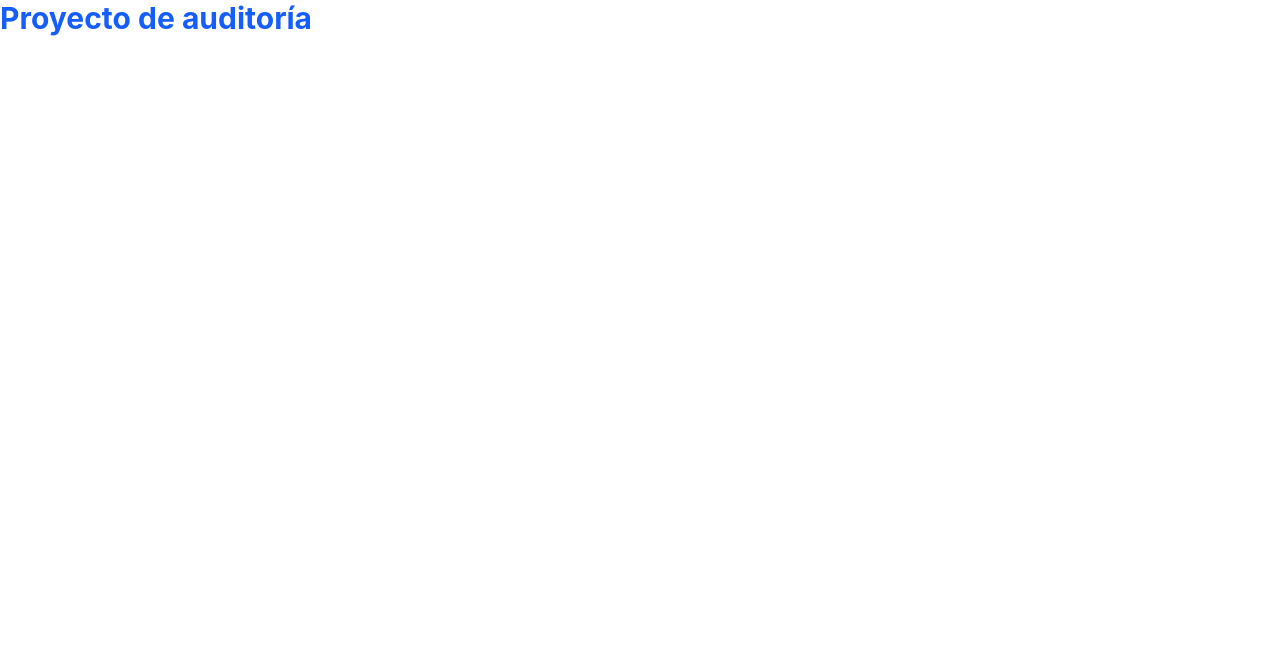
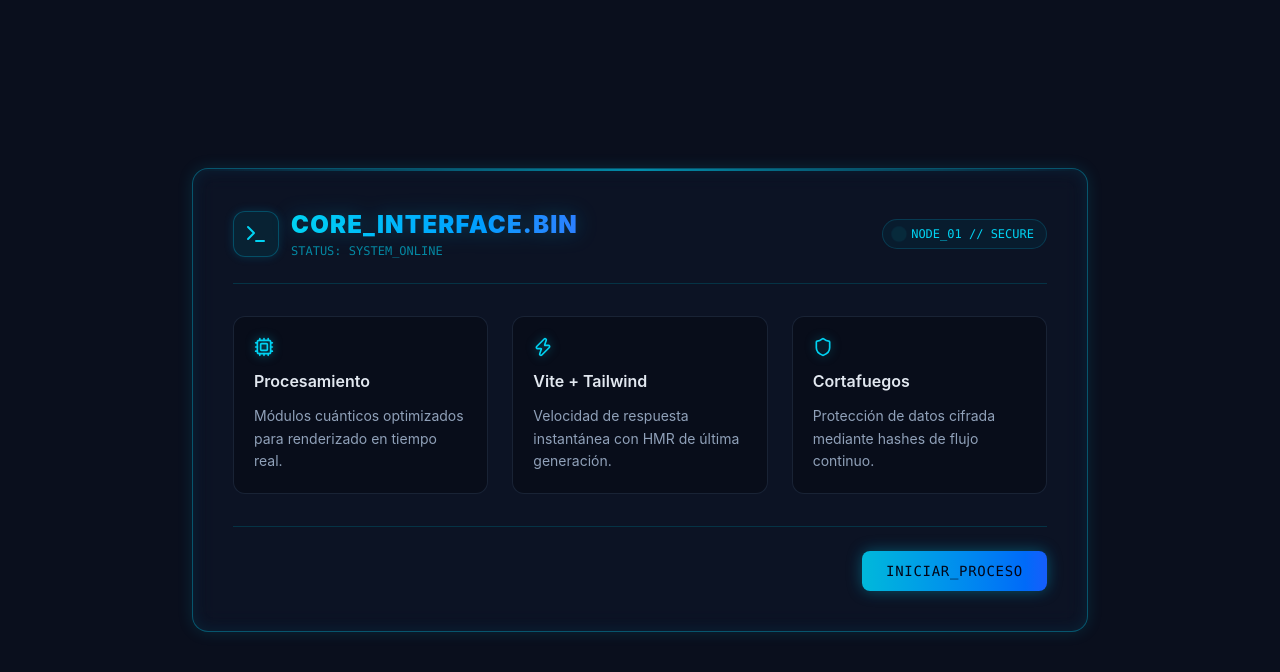
Before and after one commit to rocam23/auditoria_rojcam, a React (Vite) app: page / in a window 1280 px wide. Shown: the top 672 px of the page. Built offline with nearby package versions, Linux system fonts and the light colour scheme.

Commit message:
Cambio de diseño. Todavía prueba.

```diff
--- a/src/App.jsx
+++ b/src/App.jsx
@@ -3,8 +3,81 @@ import reactLogo from './assets/react.svg'
 import viteLogo from './assets/vite.svg'
 import heroImg from './assets/hero.png'
 import './App.css'
+import React from 'react';
+import { Shield, Cpu, Zap, Terminal } from 'lucide-react';
 
 function App() {
-return <h1 className="text-3xl font-bold text-blue-600">Proyecto de auditoría</h1>
+  return (
+    <div className="min-h-screen bg-[#0a0f1d] bg-[radial-gradient(ellipse_at_center,_var(--tw-gradient-stops))] from-[#0f172a] via-[#070a13] to-[#020408] text-slate-100 flex items-center justify-center p-4 sm:p-6 md:p-8">
+
+      {/* Contenedor Principal Responsivo con Efecto Neón */}
+      <div className="w-full max-w-4xl bg-[#0d1527]/80 backdrop-blur-md rounded-2xl border border-cyan-500/40 shadow-[0_0_15px_rgba(6,182,212,0.15),inset_0_0_15px_rgba(6,182,212,0.1)] p-6 sm:p-8 md:p-10 relative overflow-hidden transition-all duration-300 hover:shadow-[0_0_25px_rgba(6,182,212,0.3),inset_0_0_20px_rgba(6,182,212,0.15)] hover:border-cyan-400">
+
+        {/* Detalle decorativo superior (Línea de energía de fondo) */}
+        <div className="absolute top-0 left-0 w-full h-[2px] bg-gradient-to-r from-transparent via-cyan-500 to-transparent animate-pulse" />
+
+        {/* Encabezado */}
+        <div className="flex flex-col sm:flex-row sm:items-center sm:justify-between gap-4 mb-8 border-b border-cyan-950 pb-6">
+          <div className="flex items-center gap-3">
+            <div className="p-2.5 bg-cyan-950/50 rounded-xl border border-cyan-500/30 text-cyan-400 shadow-[0_0_10px_rgba(6,182,212,0.2)]">
+              <Terminal className="w-6 h-6" />
+            </div>
+            <div>
+              <h1 className="text-xl sm:text-2xl font-black tracking-wider text-transparent bg-clip-text bg-gradient-to-r from-cyan-400 to-blue-500 uppercase drop-shadow-[0_0_10px_rgba(6,182,212,0.3)]">
+                Core_Interface.bin
+              </h1>
+              <p className="text-xs text-cyan-400/60 font-mono mt-0.5">STATUS: SYSTEM_ONLINE</p>
+            </div>
+          </div>
+
+          <div className="flex items-center gap-2 self-start sm:self-auto bg-cyan-950/30 px-3 py-1.5 rounded-full border border-cyan-500/20 text-xs font-mono text-cyan-400">
+            <span className="w-2 h-2 rounded-full bg-cyan-400 animate-ping" />
+            <span>NODE_01 // SECURE</span>
+          </div>
+        </div>
+
+        {/* Grid de Tarjetas / Contenido Responsivo */}
+        <div className="grid grid-cols-1 sm:grid-cols-2 md:grid-cols-3 gap-4 sm:gap-6">
+
+          {/* Tarjeta 1 */}
+          <div className="group bg-[#080d1a] p-5 rounded-xl border border-slate-800/80 transition-all duration-300 hover:border-cyan-500/50 hover:shadow-[0_0_15px_rgba(6,182,212,0.1)] flex flex-col gap-3">
+            <div className="text-cyan-400 group-hover:scale-110 transition-transform duration-300">
+              <Cpu className="w-5 h-5 drop-shadow-[0_0_5px_rgba(6,182,212,0.5)]" />
+            </div>
+            <h3 className="font-semibold text-slate-200 group-hover:text-cyan-400 transition-colors">Procesamiento</h3>
+            <p className="text-sm text-slate-400 leading-relaxed">Módulos cuánticos optimizados para renderizado en tiempo real.</p>
+          </div>
+
+          {/* Tarjeta 2 */}
+          <div className="group bg-[#080d1a] p-5 rounded-xl border border-slate-800/80 transition-all duration-300 hover:border-cyan-500/50 hover:shadow-[0_0_15px_rgba(6,182,212,0.1)] flex flex-col gap-3">
+            <div className="text-cyan-400 group-hover:scale-110 transition-transform duration-300">
+              <Zap className="w-5 h-5 drop-shadow-[0_0_5px_rgba(6,182,212,0.5)]" />
+            </div>
+            <h3 className="font-semibold text-slate-200 group-hover:text-cyan-400 transition-colors">Vite + Tailwind</h3>
+            <p className="text-sm text-slate-400 leading-relaxed">Velocidad de respuesta instantánea con HMR de última generación.</p>
+          </div>
+
+          {/* Tarjeta 3 (Ocupa 2 columnas en pantallas sm para balancear, o 1 en md) */}
+          <div className="group bg-[#080d1a] p-5 rounded-xl border border-slate-800/80 transition-all duration-300 hover:border-cyan-500/50 hover:shadow-[0_0_15px_rgba(6,182,212,0.1)] flex flex-col gap-3 sm:col-span-2 md:col-span-1">
+            <div className="text-cyan-400 group-hover:scale-110 transition-transform duration-300">
+              <Shield className="w-5 h-5 drop-shadow-[0_0_5px_rgba(6,182,212,0.5)]" />
+            </div>
+            <h3 className="font-semibold text-slate-200 group-hover:text-cyan-400 transition-colors">Cortafuegos</h3>
+            <p className="text-sm text-slate-400 leading-relaxed">Protección de datos cifrada mediante hashes de flujo continuo.</p>
+          </div>
+
+        </div>
+
+        {/* Botón de Acción con Efecto de Brillo Completo */}
+        <div className="mt-8 pt-6 border-t border-cyan-950 flex justify-end">
+          <button className="w-full sm:w-auto px-6 py-2.5 bg-gradient-to-r from-cyan-500 to-blue-600 font-medium text-sm rounded-lg tracking-wider text-slate-950 font-mono transition-all duration-300 shadow-[0_0_15px_rgba(6,182,212,0.4)] hover:shadow-[0_0_25px_rgba(6,182,212,0.7)] hover:from-cyan-400 hover:to-blue-500 active:scale-98">
+            INICIAR_PROCESO
+          </button>
+        </div>
+
+      </div>
+    </div>
+  );
 }
-export default App
+
+export default App;
```
